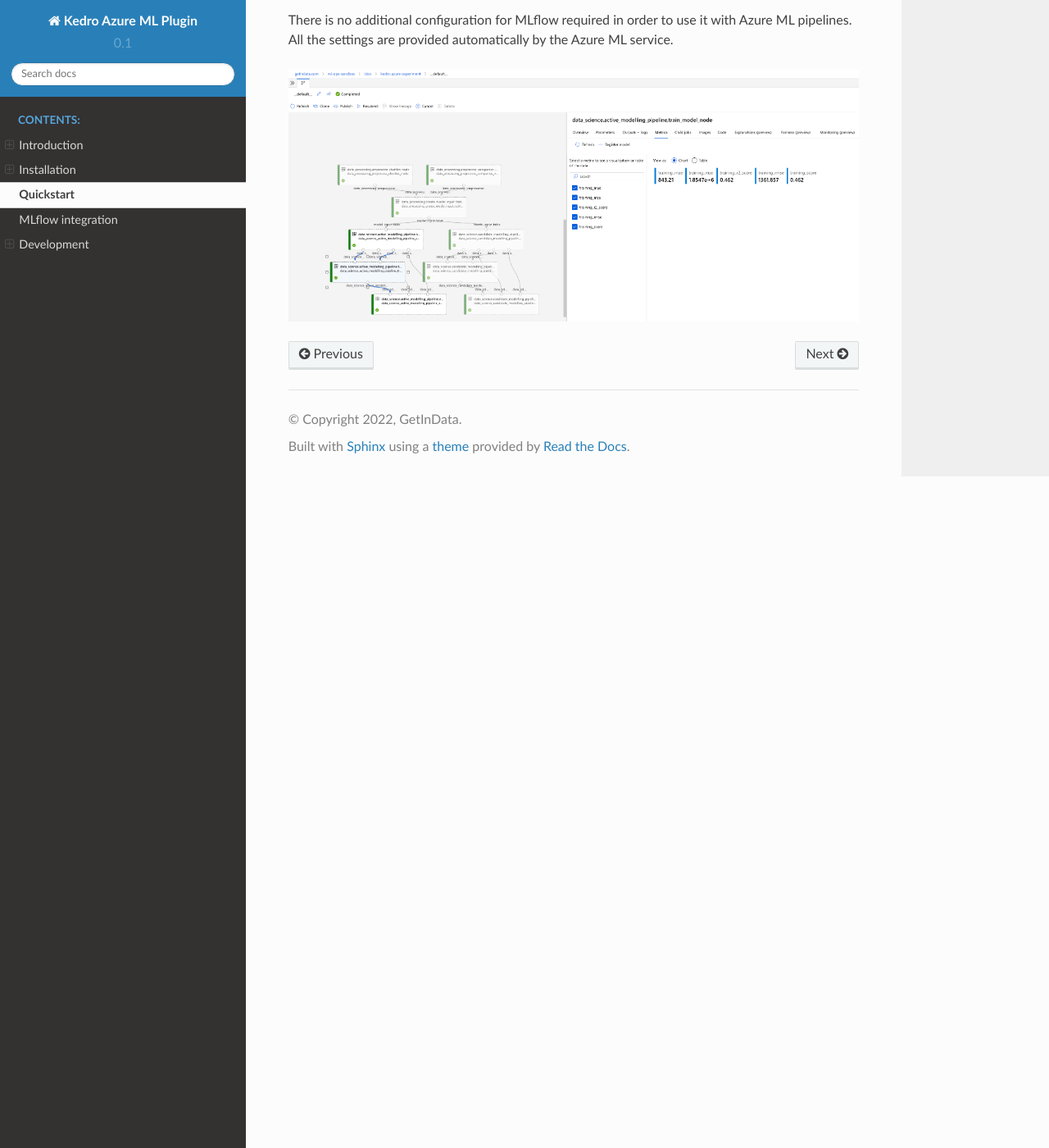
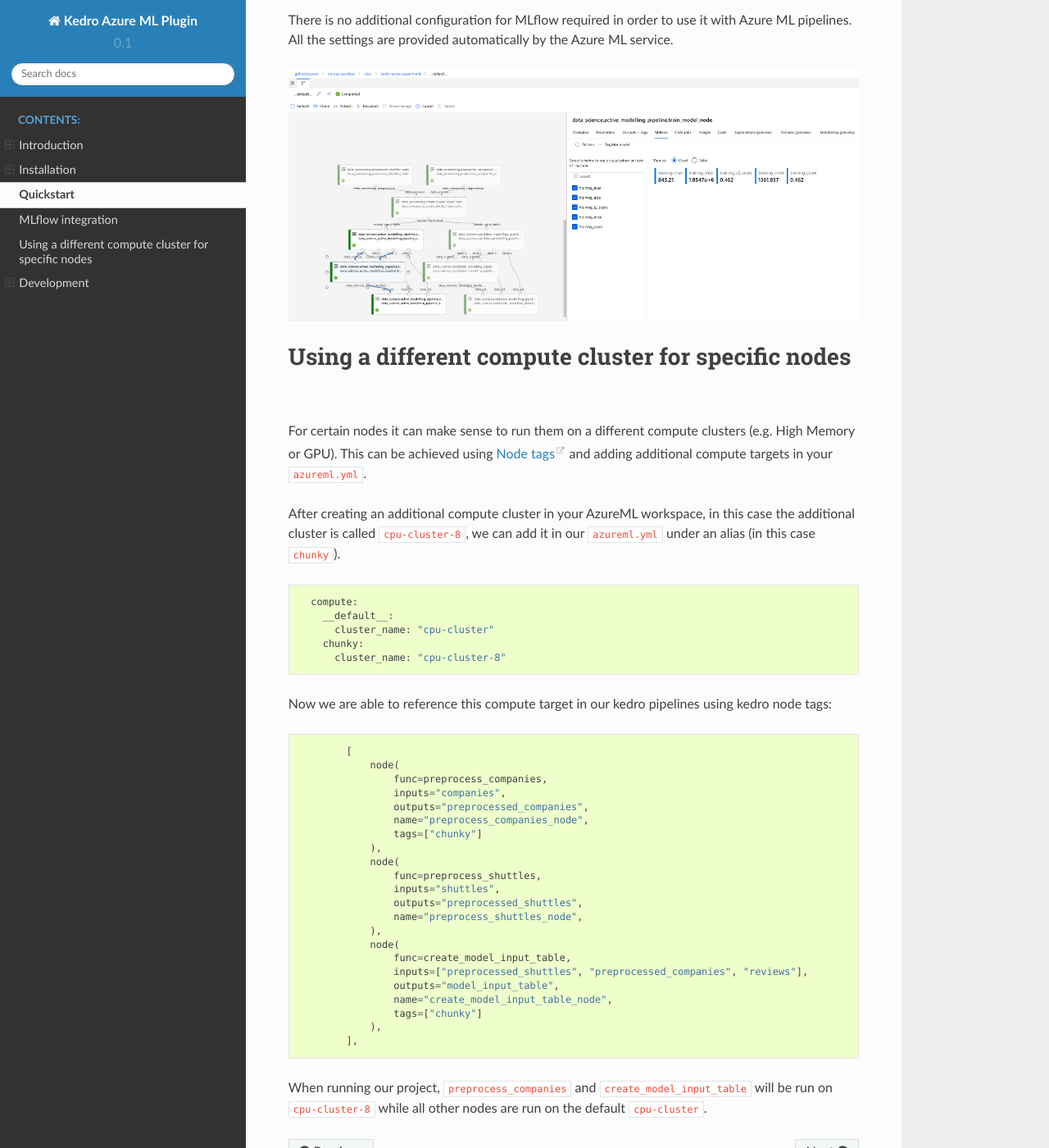
Before and after one commit to getindata/kedro-azureml, a Sphinx documentation site: the page built from docs/source/03_quickstart.md, in a window 1280 px wide and 1400 px high, scrolled down 3658 px. Shown: the whole window at 82% size. Built offline with Sphinx 7.4.7 and the Read the Docs theme 2.0.0, drawn with Linux system fonts in a browser that asks for light colours.

Commit message:
update Changelog and quickstart guide

````diff
--- a/docs/source/03_quickstart.md
+++ b/docs/source/03_quickstart.md
@@ -142,3 +142,46 @@
 There is no additional configuration for MLflow required in order to use it with Azure ML pipelines. All the settings are provided automatically by the Azure ML service.
 
 ![Kedro AzureML MLflow integration](../images/kedro-azureml-mlflow.png)
+
+## Using a different compute cluster for specific nodes
+
+For certain nodes it can make sense to run them on a different compute clusters (e.g. High Memory or GPU). This can be achieved using [Node tags](https://kedro.readthedocs.io/en/stable/kedro.pipeline.node.html) and adding additional compute targets in your `azureml.yml`.
+
+After creating an additional compute cluster in your AzureML workspace, in this case the additional cluster is called `cpu-cluster-8`, we can add it in our `azureml.yml` under an alias (in this case `chunky`).
+
+```
+  compute:
+    __default__:
+      cluster_name: "cpu-cluster"
+    chunky:
+      cluster_name: "cpu-cluster-8"
+```
+
+Now we are able to reference this compute target in our kedro pipelines using kedro node tags:
+
+```
+        [
+            node(
+                func=preprocess_companies,
+                inputs="companies",
+                outputs="preprocessed_companies",
+                name="preprocess_companies_node",
+                tags=["chunky"]
+            ),
+            node(
+                func=preprocess_shuttles,
+                inputs="shuttles",
+                outputs="preprocessed_shuttles",
+                name="preprocess_shuttles_node",
+            ),
+            node(
+                func=create_model_input_table,
+                inputs=["preprocessed_shuttles", "preprocessed_companies", "reviews"],
+                outputs="model_input_table",
+                name="create_model_input_table_node",
+                tags=["chunky"]
+            ),
+        ],
+```
+
+When running our project, `preprocess_companies` and `create_model_input_table` will be run on `cpu-cluster-8` while all other nodes are run on the default `cpu-cluster`.
````
Also changed, not shown: CHANGELOG.md (+1 -1 lines).
